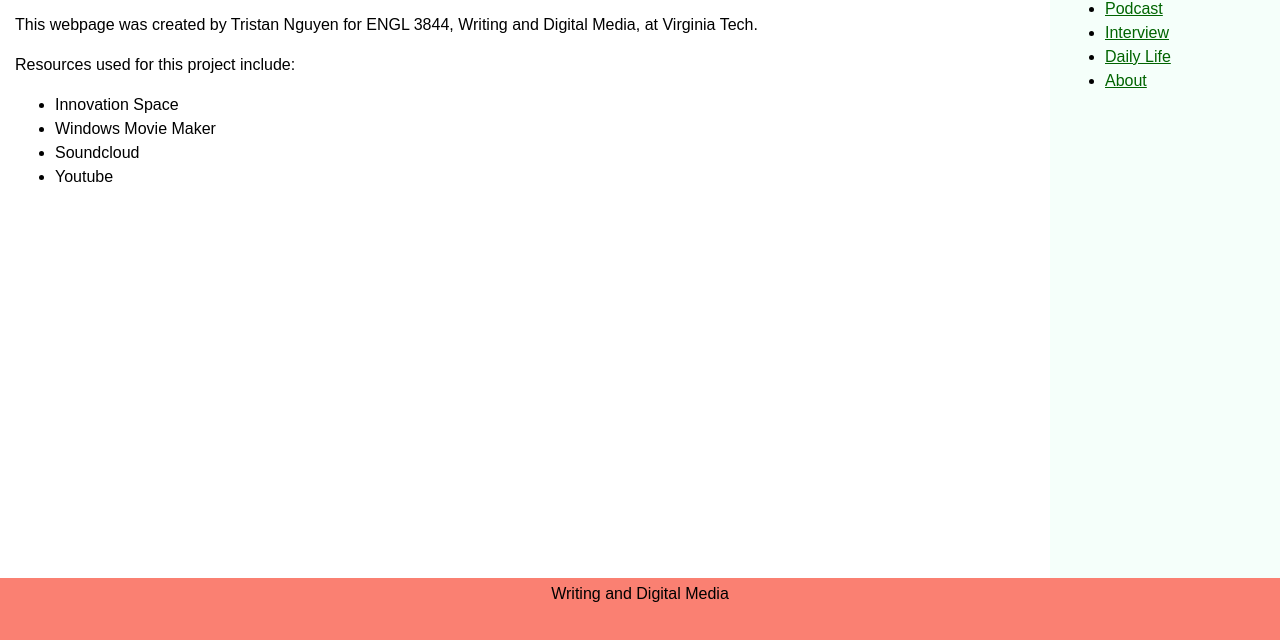
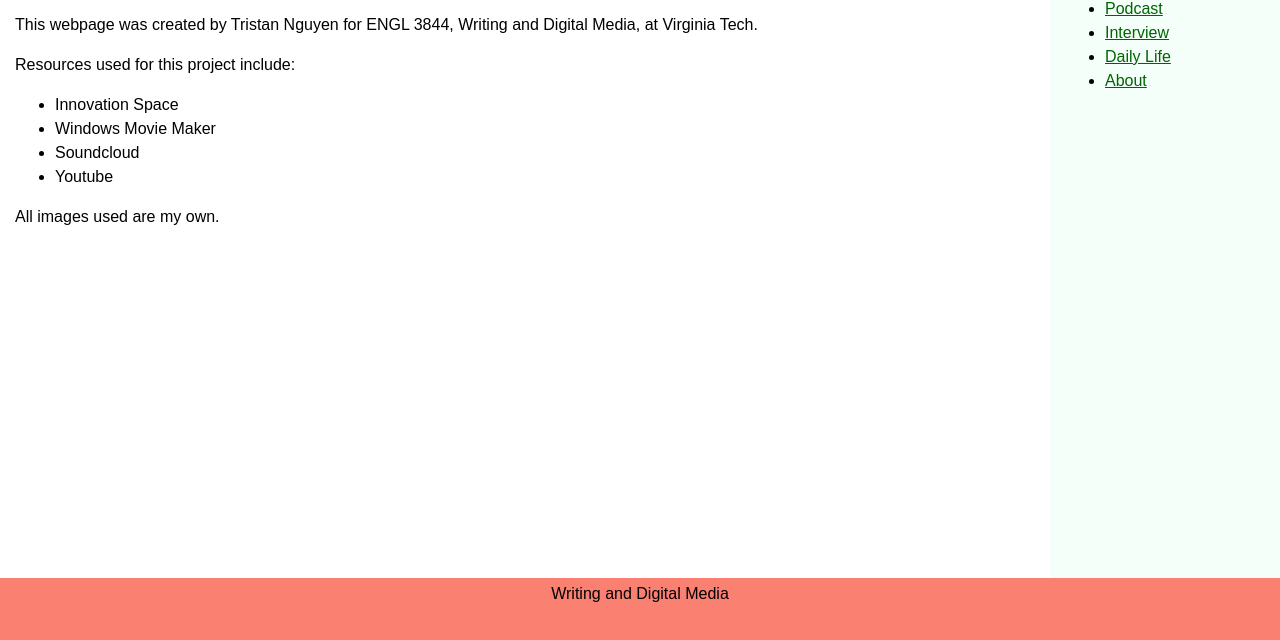
Before and after one commit to ttmnguyen/modern-courtship, a plain HTML site: page about.html in a window 1280 px wide. Shown: the part 194-834 px from the top of the page. Drawn offline with Linux system fonts and the light colour scheme.

Commit message:
Update about.html

```diff
--- a/about.html
+++ b/about.html
@@ -38,6 +38,7 @@
 
 						</ul>
 
+						<p>All images used are my own.</p>
 
 					</div>
 				</div>
```
